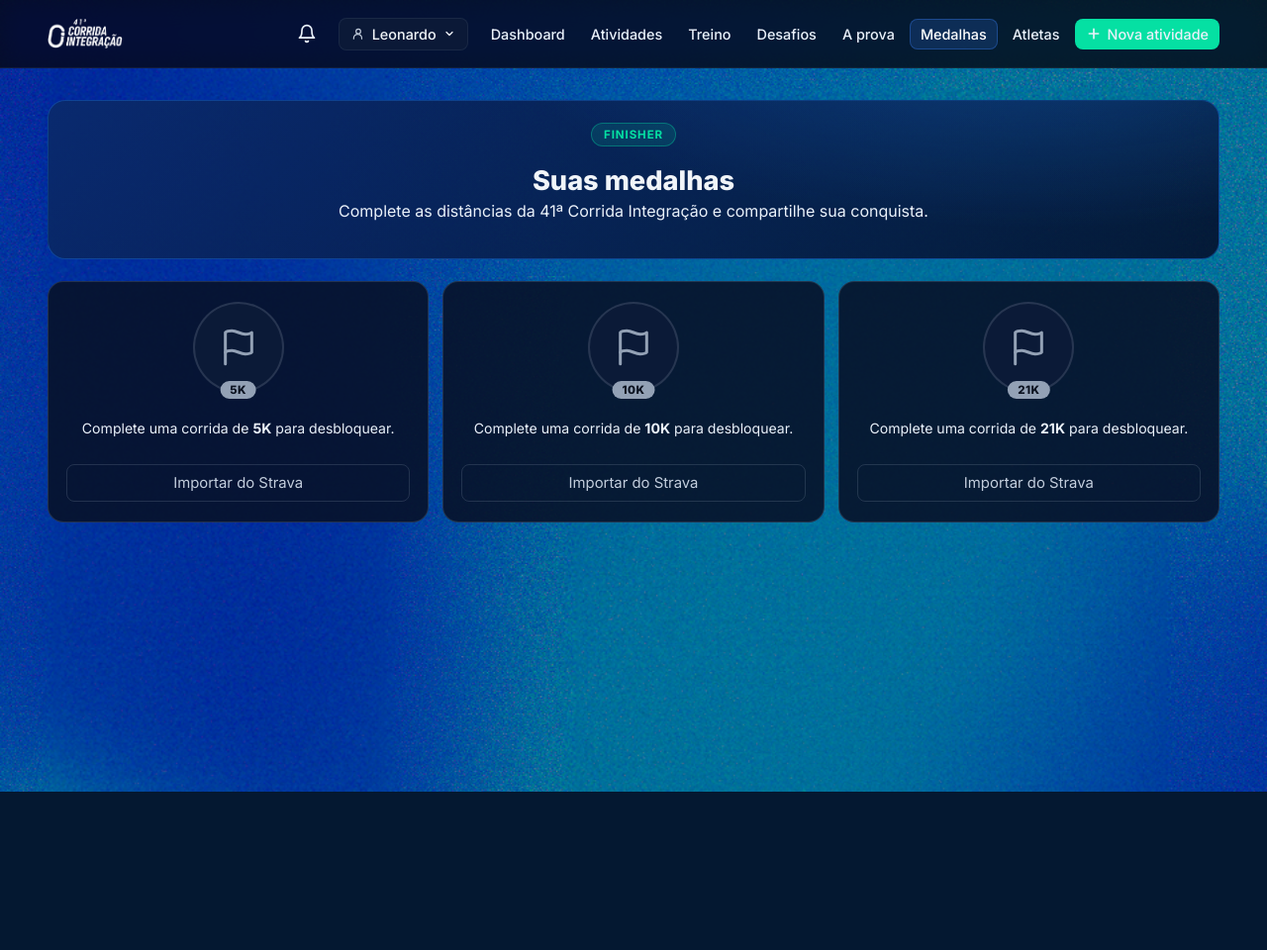
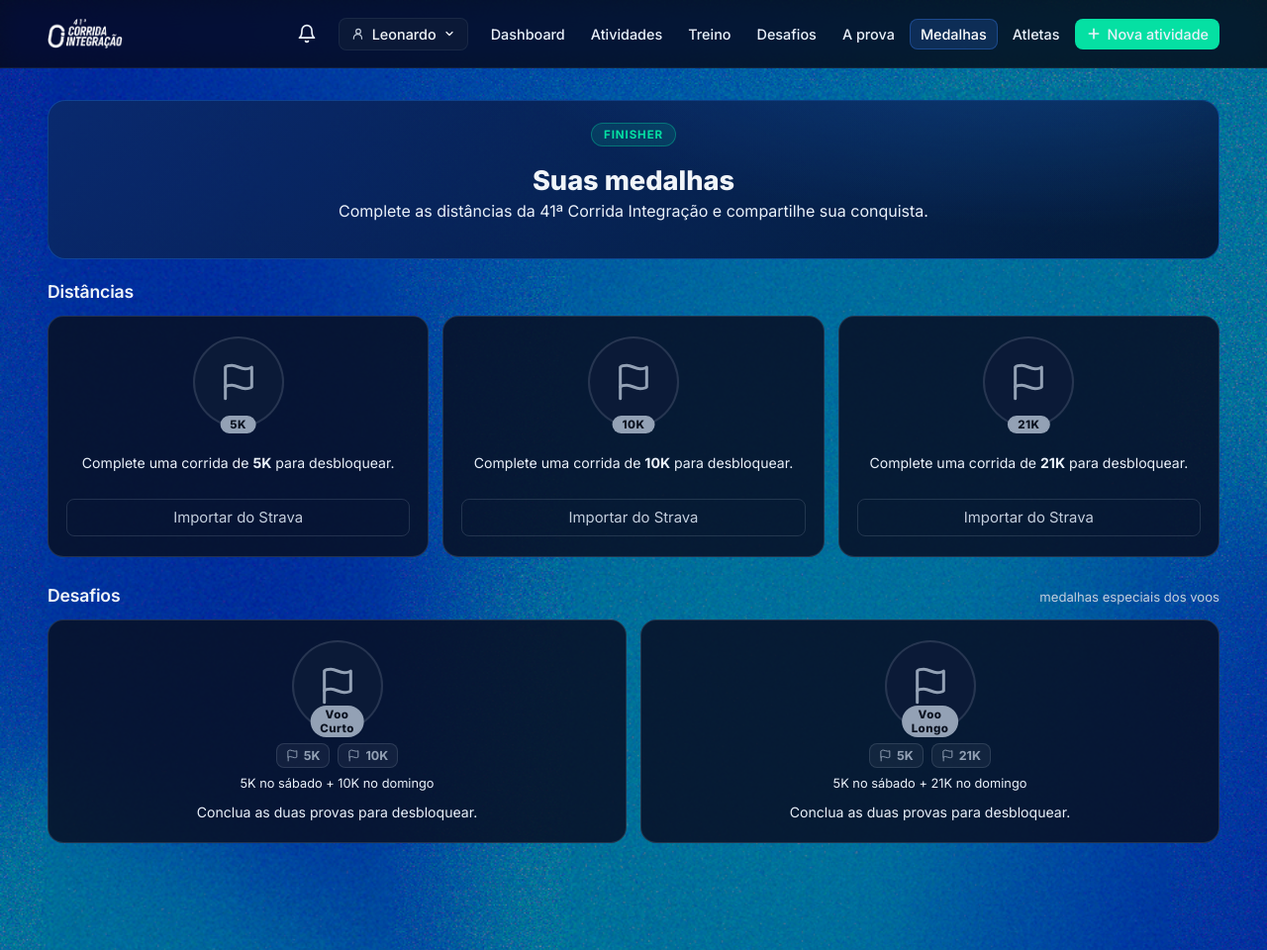
Before and after one commit to Leovilela88/corrida-integracao, a FastAPI app: page /medalhas in a window 1280 px wide. Shown: the whole page at 99% size. Before the commit the page ends 800 px from the top, so only its background shows below. Run offline with FastAPI, Linux system fonts and the light colour scheme; the visitor is signed in with stand-in values (Sample User, id 1); data comes from the database, SQL or seed files in the repository; data that the repository does not hold is empty.

Commit message:
medalhas: adiciona Voo Curto (5K+10K) e Voo Longo (5K+21K) + cards de compartilhar
- stats.flight_medals(): desbloqueia quando o atleta é finisher das duas provas do combo
- /medalhas: nova seção "Desafios" com as 2 medalhas de voo (pernas marcadas ✓)
- card de compartilhamento "EU SOU FINISHER · VOO CURTO/LONGO" com os tempos das duas provas

Co-Authored-By: Claude Opus 4.8 <noreply@anthropic.com>

```diff
--- a/main.py
+++ b/main.py
@@ -1913,8 +1913,22 @@ def medals_page(request: Request, db: Session = Depends(get_db)):
                     {"icon": "pace", "value": med["pace"] + "/km", "label": "pace"},
                 ],
             }
+    # medalhas dos voos (combos 5K+10K / 5K+21K)
+    flights = stats.flight_medals(db, athlete.id)
+    for fm in flights:
+        if fm["earned"]:
+            fm["share"] = {
+                "type": "medal",
+                "medalLabel": fm["label"].upper(),
+                "color": "#05e0a3",
+                "metrics": [
+                    {"icon": "distance", "value": leg["time"] or "✓", "label": leg["label"]}
+                    for leg in fm["legs"]
+                ],
+            }
     return templates.TemplateResponse(
-        "medals.html", {"request": request, "athlete": athlete, "medals": medals}
+        "medals.html",
+        {"request": request, "athlete": athlete, "medals": medals, "flights": flights},
     )
 
 
--- a/static/style.css
+++ b/static/style.css
@@ -2588,3 +2588,14 @@ a.btn-icon:hover { color: var(--accent); background: rgba(59, 130, 246, 0.10); }
 .share-zoom input[type="range"]::-moz-range-thumb {
     width: 20px; height: 20px; border-radius: 50%; background: var(--green); cursor: pointer; border: 2px solid #04132f;
 }
+
+/* Medalhas dos voos (combos) */
+.flight-legs { display: flex; gap: 8px; justify-content: center; flex-wrap: wrap; margin-bottom: 6px; }
+.flight-leg {
+    display: inline-flex; align-items: center; gap: 5px;
+    font-size: 0.78rem; font-weight: 700;
+    color: var(--muted-2); background: rgba(255,255,255,0.05);
+    border: 1px solid var(--border-strong); border-radius: 8px; padding: 4px 9px;
+}
+.flight-leg.is-ok { color: var(--green); background: rgba(5,224,163,0.12); border-color: rgba(5,224,163,0.35); }
+.flight-leg svg { width: 13px; height: 13px; }
--- a/stats.py
+++ b/stats.py
@@ -432,6 +432,32 @@ def finisher_medals(db: Session, athlete_id: int) -> list:
     return out
 
 
+# Medalhas de desafio (voos): combinação de duas provas
+FLIGHT_MEDALS = [
+    {"code": "voo_curto", "label": "Voo Curto", "legs": ["5K", "10K"],
+     "desc": "5K no sábado + 10K no domingo"},
+    {"code": "voo_longo", "label": "Voo Longo", "legs": ["5K", "21K"],
+     "desc": "5K no sábado + 21K no domingo"},
+]
+
+
+def flight_medals(db: Session, athlete_id: int) -> list:
+    """Medalhas dos desafios Voo Curto/Longo: desbloqueiam quando o atleta tem
+    finisher das duas distâncias do combo."""
+    by_label = {m["label"]: m for m in finisher_medals(db, athlete_id)}
+    out = []
+    for fm in FLIGHT_MEDALS:
+        legs = [by_label.get(lbl, {"label": lbl, "earned": False}) for lbl in fm["legs"]]
+        earned = all(l.get("earned") for l in legs)
+        out.append({
+            "code": fm["code"], "label": fm["label"], "desc": fm["desc"],
+            "legs": [{"label": l["label"], "earned": l.get("earned", False),
+                      "time": l.get("time")} for l in legs],
+            "earned": earned,
+        })
+    return out
+
+
 def _fmt_time(minutes: float) -> str:
     """Minutos decimais -> H:MM:SS ou MM:SS."""
     total = int(round(minutes * 60))
--- a/templates/base.html
+++ b/templates/base.html
@@ -29,7 +29,7 @@
     <link rel="preconnect" href="https://fonts.googleapis.com">
     <link rel="preconnect" href="https://fonts.gstatic.com" crossorigin>
     <link href="https://fonts.googleapis.com/css2?family=Inter:wght@400;500;600;700;800&display=swap" rel="stylesheet">
-    <link rel="stylesheet" href="/static/style.css?v=70" />
+    <link rel="stylesheet" href="/static/style.css?v=71" />
     <script src="https://cdn.jsdelivr.net/npm/chart.js@4.4.4/dist/chart.umd.min.js"></script>
 </head>
 <body>
--- a/templates/medals.html
+++ b/templates/medals.html
@@ -10,6 +10,7 @@
 </section>
 
 <section class="panel-section">
+    <div class="section-head"><h2>Distâncias</h2></div>
     <div class="medal-grid">
         {% for med in medals %}
         <article class="medal-card {% if med.earned %}is-earned{% endif %}">
@@ -36,4 +37,41 @@
         {% endfor %}
     </div>
 </section>
+
+{% if flights %}
+<section class="panel-section">
+    <div class="section-head">
+        <h2>Desafios</h2>
+        <span class="section-sub">medalhas especiais dos voos</span>
+    </div>
+    <div class="medal-grid">
+        {% for fm in flights %}
+        <article class="medal-card {% if fm.earned %}is-earned{% endif %}">
+            <div class="medal-disc">
+                {% if fm.earned %}{{ bicon('medal') }}{% else %}{{ bicon('flag') }}{% endif %}
+                <span class="medal-dist">{{ fm.label }}</span>
+            </div>
+            <div class="medal-body">
+                <div class="flight-legs">
+                    {% for leg in fm.legs %}
+                    <span class="flight-leg {% if leg.earned %}is-ok{% endif %}">
+                        {% if leg.earned %}{{ bicon('check') }}{% else %}{{ bicon('flag') }}{% endif %} {{ leg.label }}
+                    </span>
+                    {% endfor %}
+                </div>
+                <div class="medal-meta">{{ fm.desc }}</div>
+            </div>
+            {% if fm.earned %}
+            <button type="button" class="btn-share-cta" data-mf-share='{{ fm.share|tojson }}'>
+                <svg viewBox="0 0 24 24" fill="none" stroke="currentColor" stroke-width="2" stroke-linecap="round" stroke-linejoin="round"><circle cx="18" cy="5" r="3"/><circle cx="6" cy="12" r="3"/><circle cx="18" cy="19" r="3"/><line x1="8.59" y1="13.51" x2="15.42" y2="17.49"/><line x1="15.41" y1="6.51" x2="8.59" y2="10.49"/></svg>
+                Compartilhar medalha
+            </button>
+            {% else %}
+            <p class="medal-locked">Conclua as duas provas para desbloquear.</p>
+            {% endif %}
+        </article>
+        {% endfor %}
+    </div>
+</section>
+{% endif %}
 {% endblock %}
```
